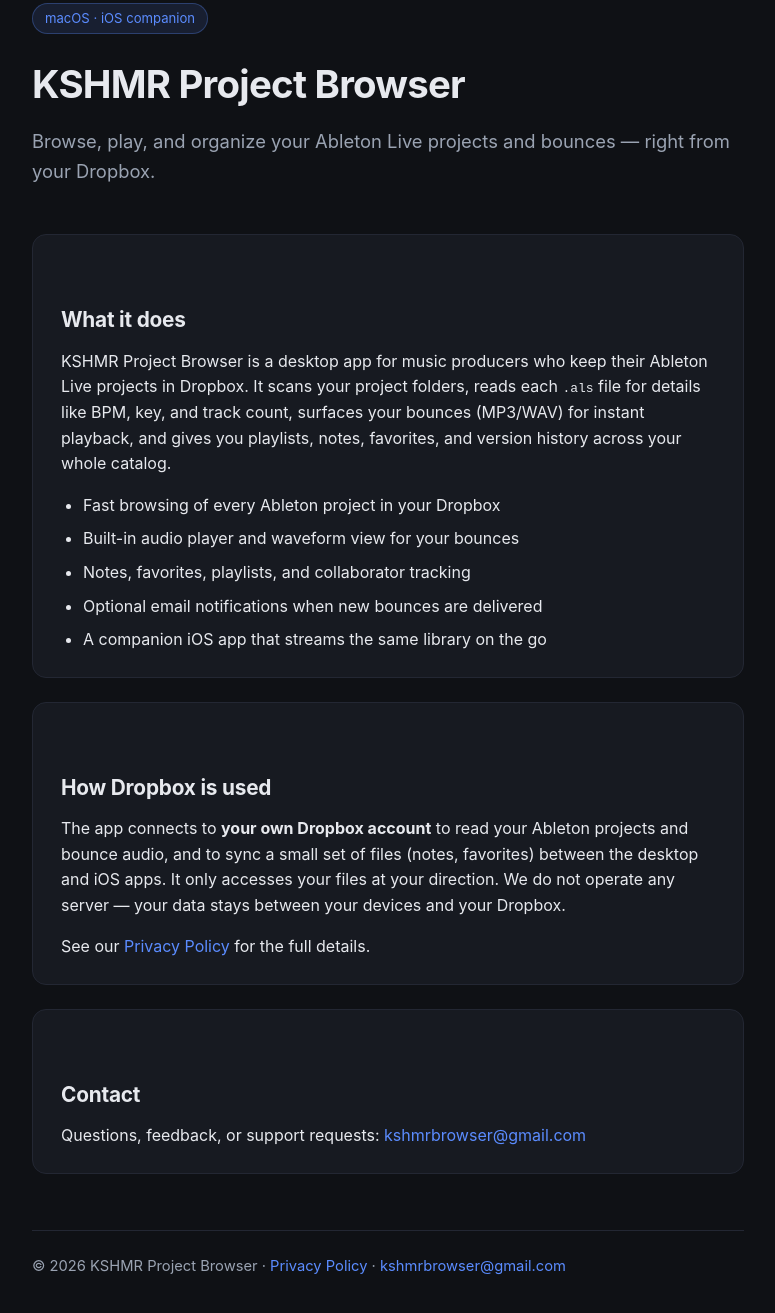
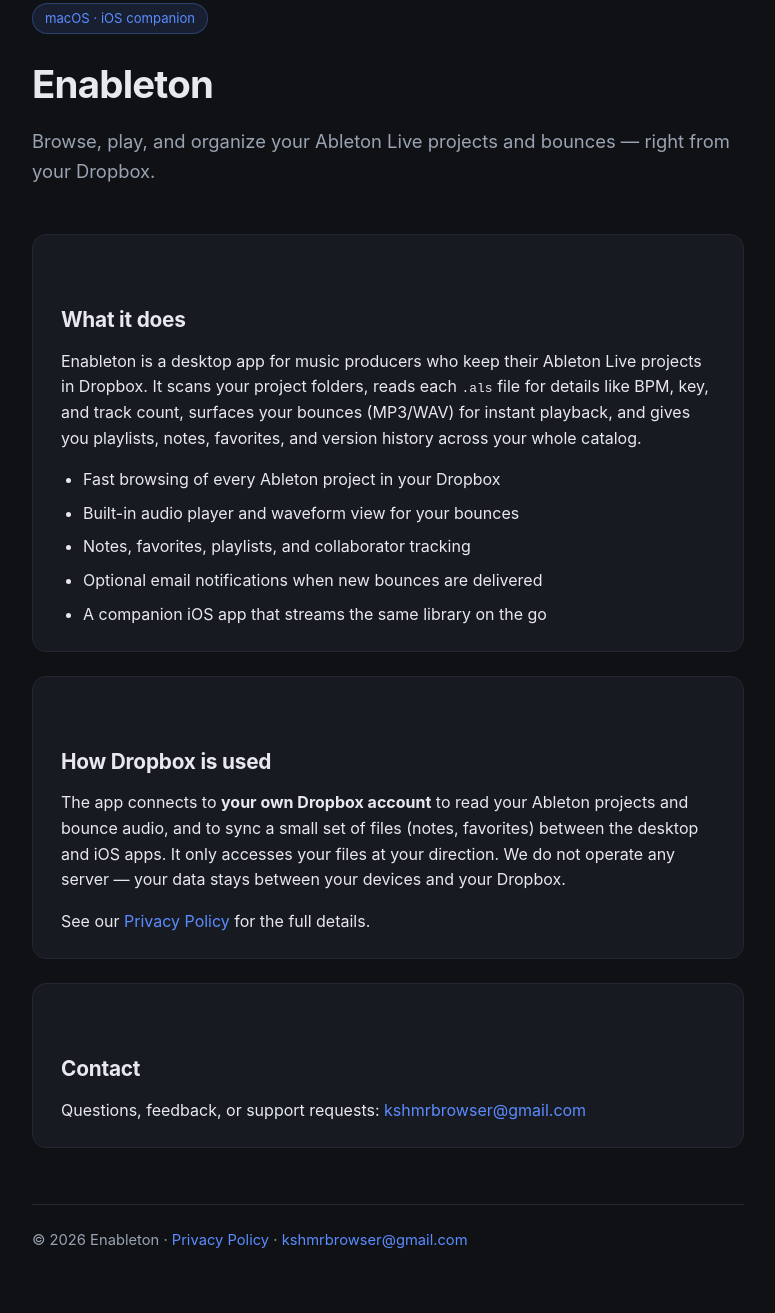
Before and after one commit to nilesdhar/kshmr-browser, a plain HTML site: page index.html in a window 1280 px wide. Shown: the part 61-1374 px from the top of the page, without its empty margins (252-1027 px from the left). Drawn offline with Linux system fonts and the light colour scheme.

Commit message:
Rename site to Enableton

```diff
--- a/index.html
+++ b/index.html
@@ -3,7 +3,7 @@
 <head>
   <meta charset="UTF-8" />
   <meta name="viewport" content="width=device-width, initial-scale=1.0" />
-  <title>KSHMR Project Browser</title>
+  <title>Enableton</title>
   <meta name="description" content="A macOS companion app for browsing, playing, and organizing your Ableton Live projects and bounces stored in Dropbox." />
   <style>
     :root {
@@ -63,14 +63,14 @@
   <div class="wrap">
     <header>
       <span class="pill">macOS &middot; iOS companion</span>
-      <h1>KSHMR Project Browser</h1>
+      <h1>Enableton</h1>
       <p class="tagline">Browse, play, and organize your Ableton Live projects and bounces &mdash; right from your Dropbox.</p>
     </header>
 
     <div class="card">
       <h2>What it does</h2>
       <p>
-        KSHMR Project Browser is a desktop app for music producers who keep their Ableton Live
+        Enableton is a desktop app for music producers who keep their Ableton Live
         projects in Dropbox. It scans your project folders, reads each <code>.als</code> file for
         details like BPM, key, and track count, surfaces your bounces (MP3/WAV) for instant playback,
         and gives you playlists, notes, favorites, and version history across your whole catalog.
@@ -104,7 +104,7 @@
     </div>
 
     <footer>
-      &copy; 2026 KSHMR Project Browser &middot;
+      &copy; 2026 Enableton &middot;
       <a href="./privacy.html">Privacy Policy</a> &middot;
       <a href="mailto:kshmrbrowser@gmail.com">kshmrbrowser@gmail.com</a>
     </footer>
```
Also changed, not shown: privacy.html (+5 -5 lines).
